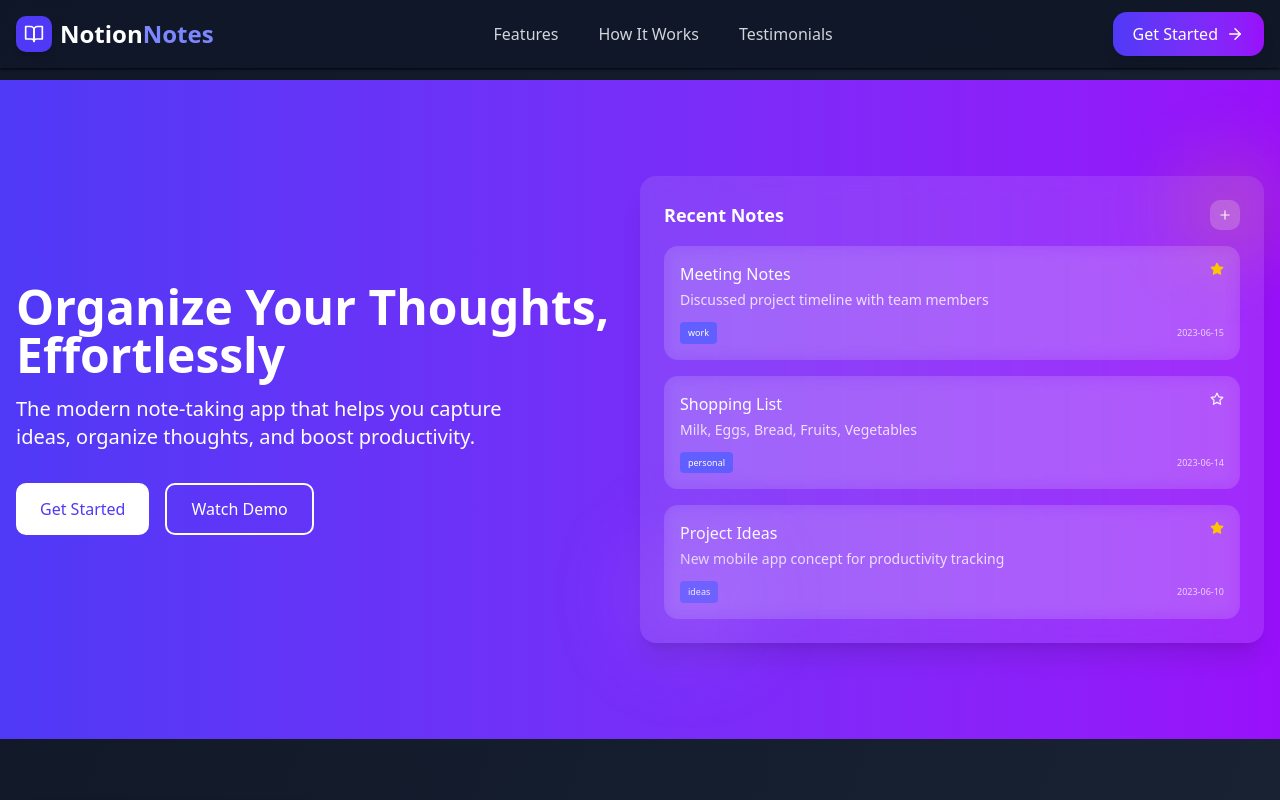
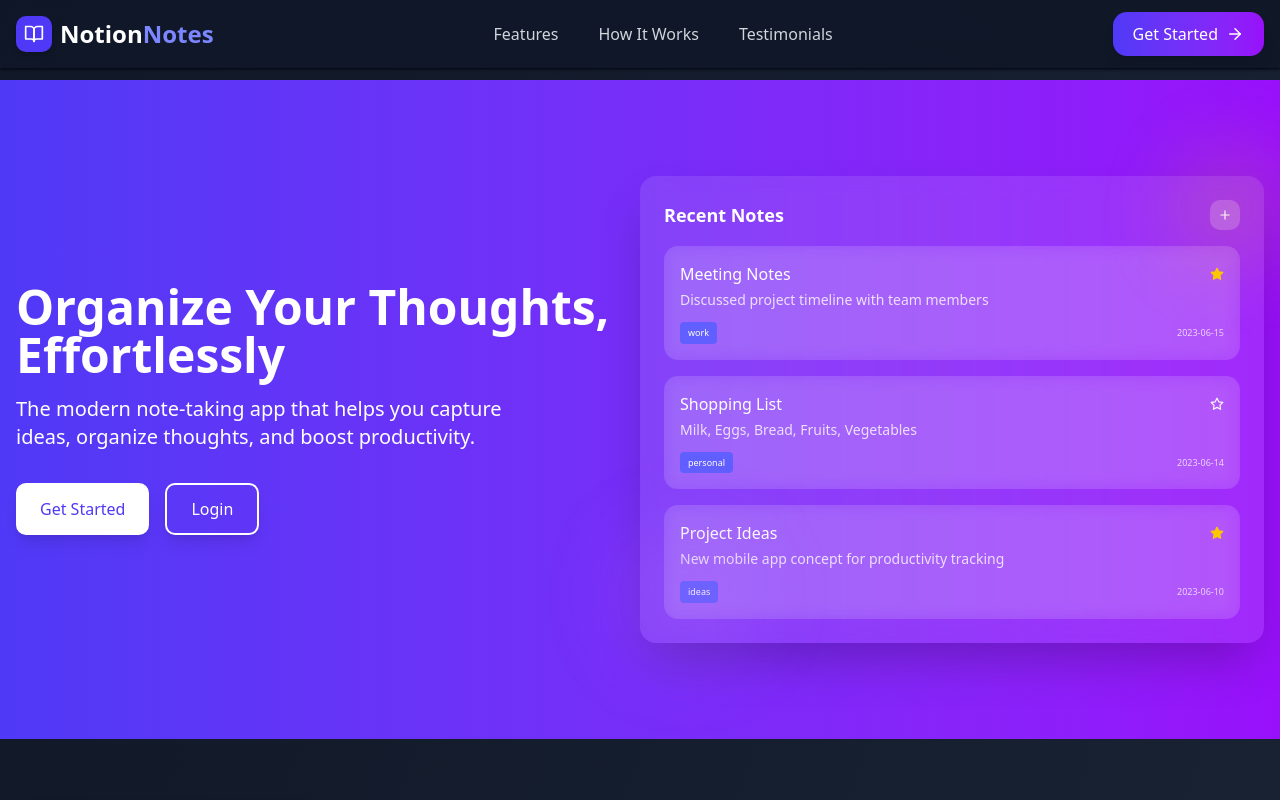
Before and after one commit to Waleed-Ahmad-dev/notes_app, a Next.js app: page / in a window 1280 px wide. Shown: the top 800 px of the page. Built offline with nearby package versions, Linux system fonts and the light colour scheme.

Commit message:
Updated Hero Section

```diff
--- a/src/app/page.tsx
+++ b/src/app/page.tsx
@@ -8,6 +8,7 @@ import HowItWorksSection from '@/components/LandingPage/HowItWorksSection';
 import Navbar from '@/components/LandingPage/Navbar';
 import NotesSection from '@/components/LandingPage/NotesSection/NotesSection';
 import TestimonialsSection from '@/components/LandingPage/TestimonialsSection';
+import { useRouter } from 'next/navigation';
 import { useState, useMemo, useCallback } from 'react';
 
 // Static categories moved outside component
@@ -36,6 +37,7 @@ function App() {
     content: '',
     category: 'personal'
   });
+  const router = useRouter();
 
   const [notes, setNotes] = useState(INITIAL_NOTES);
 
@@ -102,7 +104,11 @@ function App() {
       />
 
       <main className="pt-20 pb-16">
-        <HeroSection notes={notes} />
+        <HeroSection
+          notes={notes}
+          onSignup={() => router.push('/signup')}
+          onLogin={() => router.push('/login')}
+        />
         <NotesSection
           categories={CATEGORIES}
           notes={mappedNotes}
--- a/src/components/LandingPage/HeroSection.tsx
+++ b/src/components/LandingPage/HeroSection.tsx
@@ -12,9 +12,11 @@ interface Note {
 
 interface HeroSectionProps {
   notes: Note[];
+  onSignup: () => void;
+  onLogin: () => void;
 }
 
-export default function HeroSection({ notes }: HeroSectionProps) {
+export default function HeroSection({ notes, onSignup, onLogin }: HeroSectionProps) {
   function clamp(min: number, value: number, max: number): number {
     return Math.min(Math.max(value, min), max);
   }
@@ -46,12 +48,25 @@ export default function HeroSection({ notes }: HeroSectionProps) {
               transition={{ duration: 0.8, delay: 0.4 }}
               className="flex flex-col sm:flex-row space-y-4 sm:space-y-0 sm:space-x-4"
             >
-                                   <button className="bg-white text-indigo-600 px-6 py-3 rounded-lg font-medium hover:bg-gray-100 transition-colors">
+              <motion.button
+                whileHover={{ scale: 1.05 }}
+                whileTap={{ scale: 0.95 }}
+                onClick={onSignup}
+                className="bg-white text-indigo-600 px-6 py-3 rounded-lg font-medium hover:bg-gray-100 transition-all shadow-lg hover:shadow-xl active:shadow-md"
+              >
                 Get Started
-                                   </button>
-                                   <button className="bg-transparent border-2 border-white px-6 py-3 rounded-lg font-medium hover:bg-white/10 transition-colors">
-                                        Watch Demo
-                                   </button>
+              </motion.button>
+              <motion.button
+                whileHover={{
+                  scale: 1.05,
+                  backgroundColor: 'rgba(255,255,255,0.15)'
+                }}
+                whileTap={{ scale: 0.95 }}
+                onClick={onLogin}
+                className="bg-transparent border-2 border-white px-6 py-3 rounded-lg font-medium hover:bg-white/10 transition-all shadow-lg hover:shadow-xl active:shadow-md"
+              >
+                Login
+              </motion.button>
             </motion.div>
           </div>
 
@@ -61,48 +76,86 @@ export default function HeroSection({ notes }: HeroSectionProps) {
             animate={{ opacity: 1, scale: 1 }}
             transition={{ duration: 0.8, delay: 0.2 }}
           >
-                              <div className="bg-white/10 backdrop-blur rounded-lg md:rounded-2xl p-2 sm:p-4 md:p-6 shadow-xl">
+            <div className="bg-white/10 backdrop-blur rounded-lg md:rounded-2xl p-2 sm:p-4 md:p-6 shadow-2xl hover:shadow-3xl transition-shadow duration-300">
               <div className="flex justify-between items-center mb-2 sm:mb-3 md:mb-4">
                 <h3 className="text-sm sm:text-base md:text-lg font-bold">Recent Notes</h3>
-                                        <button className="bg-white/20 p-1 sm:p-1.5 md:p-2 rounded-md md:rounded-lg">
+                <motion.button
+                  whileHover={{ scale: 1.1, rotate: 90, backgroundColor: 'rgba(255,255,255,0.3)' }}
+                  whileTap={{ scale: 0.9 }}
+                  className="bg-white/20 p-1 sm:p-1.5 md:p-2 rounded-md md:rounded-lg transition-all"
+                >
                   <Plus size={clamp(12, 14, 16)} />
-                                        </button>
+                </motion.button>
               </div>
 
               <div className="space-y-2 sm:space-y-3 md:space-y-4">
                 {notes.slice(0, 3).map(note => (
-                                             <div key={note.id} className="bg-white/10 p-2 sm:p-3 md:p-4 rounded-lg md:rounded-xl backdrop-blur">
+                  <motion.div
+                    key={note.id}
+                    whileHover={{
+                      y: -5,
+                      backgroundColor: 'rgba(255,255,255,0.15)'
+                    }}
+                    whileTap={{ scale: 0.98 }}
+                    className="bg-white/10 p-2 sm:p-3 md:p-4 rounded-lg md:rounded-xl backdrop-blur cursor-pointer transition-all hover:shadow-lg"
+                  >
                     <div className="flex justify-between">
                       <h4 className="text-xs sm:text-sm md:text-base font-medium truncate max-w-[70%]">
                         {note.title}
                       </h4>
+                      <motion.button
+                        whileHover={{ scale: 1.3 }}
+                        whileTap={{ scale: 0.7 }}
+                        className="focus:outline-none"
+                      >
                         <Star
                           size={clamp(12, 14, 16)}
                           className={note.starred
                             ? "text-yellow-400 fill-yellow-400"
-                                                                 : "text-white"
+                            : "text-white hover:text-yellow-300 transition-colors"
                           }
                         />
+                      </motion.button>
                     </div>
                     <p className="text-[10px] xs:text-xs sm:text-sm text-white/80 mt-1 truncate">
                       {note.content}
                     </p>
                     <div className="flex flex-wrap gap-y-1 justify-between items-center mt-1 sm:mt-2 md:mt-3">
-                                                       <span className="text-[9px] xs:text-xs bg-indigo-500 px-1.5 py-0.5 sm:px-2 sm:py-1 rounded">
+                      <span className="text-[9px] xs:text-xs bg-indigo-500 px-1.5 py-0.5 sm:px-2 sm:py-1 rounded transition-colors hover:bg-indigo-400">
                         {note.category}
                       </span>
                       <span className="text-[9px] xs:text-xs opacity-75">
                         {note.date}
                       </span>
                     </div>
-                                             </div>
+                  </motion.div>
                 ))}
               </div>
             </div>
 
             {/* Decorative elements */}
-                              <div className="absolute -top-2 -right-2 w-12 h-12 sm:w-16 sm:h-16 md:-top-4 md:-right-4 md:w-24 md:h-24 bg-yellow-400 rounded-full opacity-20 blur-sm sm:blur md:blur-2xl"></div>
-                              <div className="absolute -bottom-2 -left-2 w-16 h-16 sm:w-20 sm:h-20 md:-bottom-4 md:-left-4 md:w-32 md:h-32 bg-purple-400 rounded-full opacity-20 blur-sm sm:blur md:blur-2xl"></div>
+            <motion.div
+              className="absolute -top-2 -right-2 w-12 h-12 sm:w-16 sm:h-16 md:-top-4 md:-right-4 md:w-24 md:h-24 bg-yellow-400 rounded-full opacity-20 blur-sm sm:blur md:blur-2xl"
+              animate={{
+                scale: [1, 1.1, 1],
+              }}
+              transition={{
+                duration: 4,
+                repeat: Infinity,
+                repeatType: "reverse"
+              }}
+            ></motion.div>
+            <motion.div
+              className="absolute -bottom-2 -left-2 w-16 h-16 sm:w-20 sm:h-20 md:-bottom-4 md:-left-4 md:w-32 md:h-32 bg-purple-400 rounded-full opacity-20 blur-sm sm:blur md:blur-2xl"
+              animate={{
+                scale: [1, 1.15, 1],
+              }}
+              transition={{
+                duration: 5,
+                repeat: Infinity,
+                repeatType: "reverse"
+              }}
+            ></motion.div>
           </motion.div>
         </div>
       </div>
```
Lines whose indentation alone changed are shown as unchanged.
